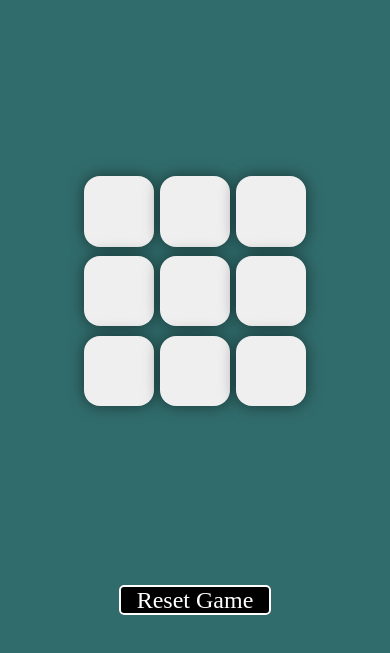
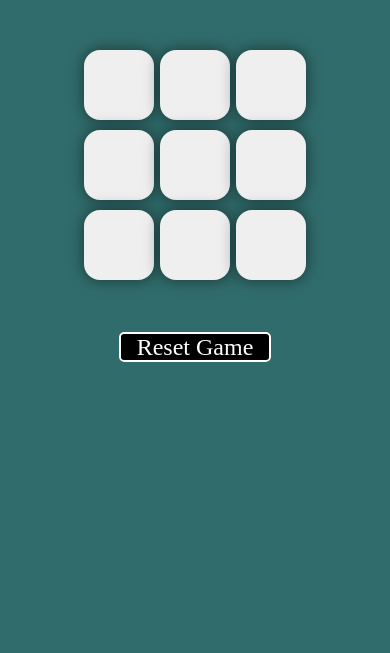
Before and after one commit to KeertanaGupta/Tic-Tac-Toe, a plain HTML site: page index.html in a window 390 px wide. Shown: the part 125-778 px from the top of the page. Drawn offline with nearby package versions, Linux system fonts and the light colour scheme; a web font is replaced by a local one.

Commit message:
Update style.css

```diff
--- a/style.css
+++ b/style.css
@@ -57,3 +57,8 @@ body{
     opacity: 0.8;
     cursor: pointer;
 }
+/* Media query for smaller screens */
+@media (max-width: 768px) {
+    .container {
+        height: 40vh;
+    }
```
